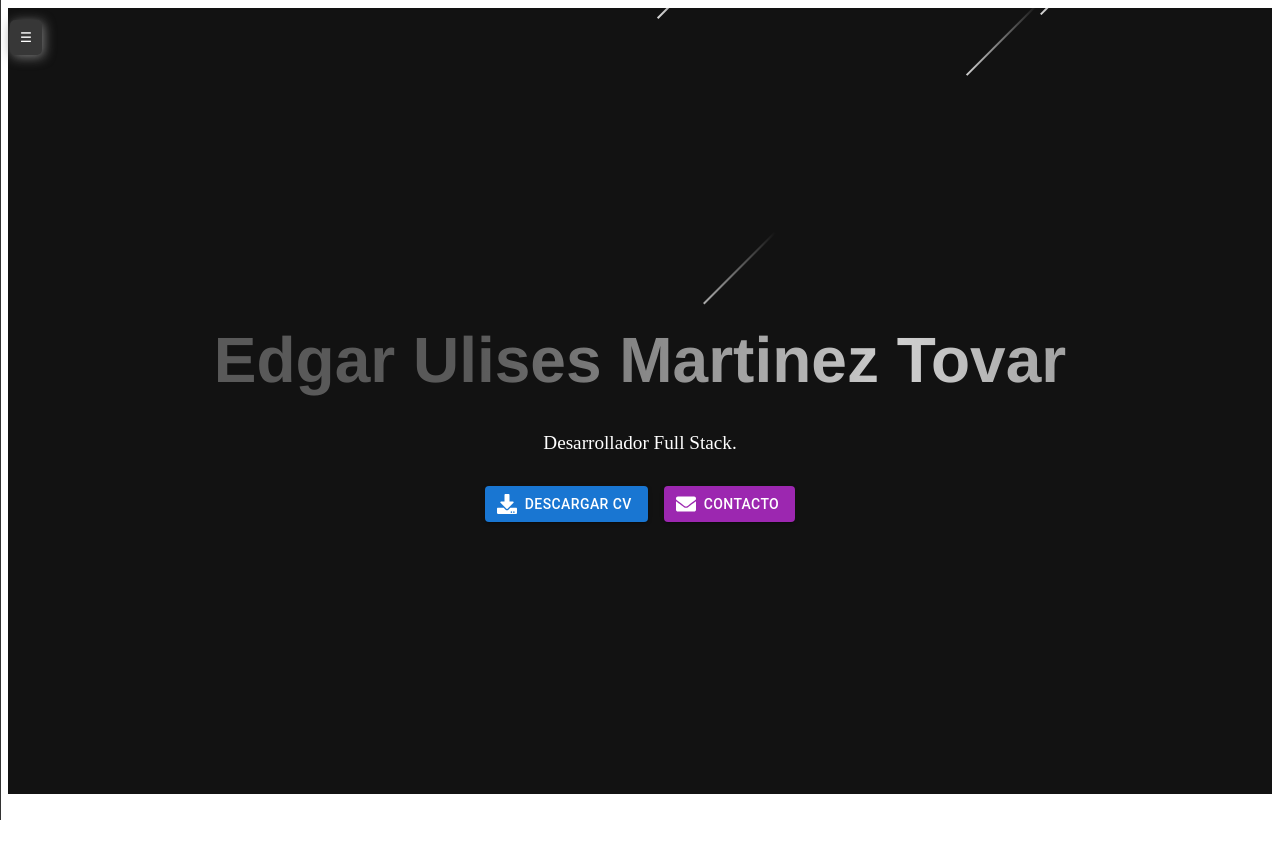
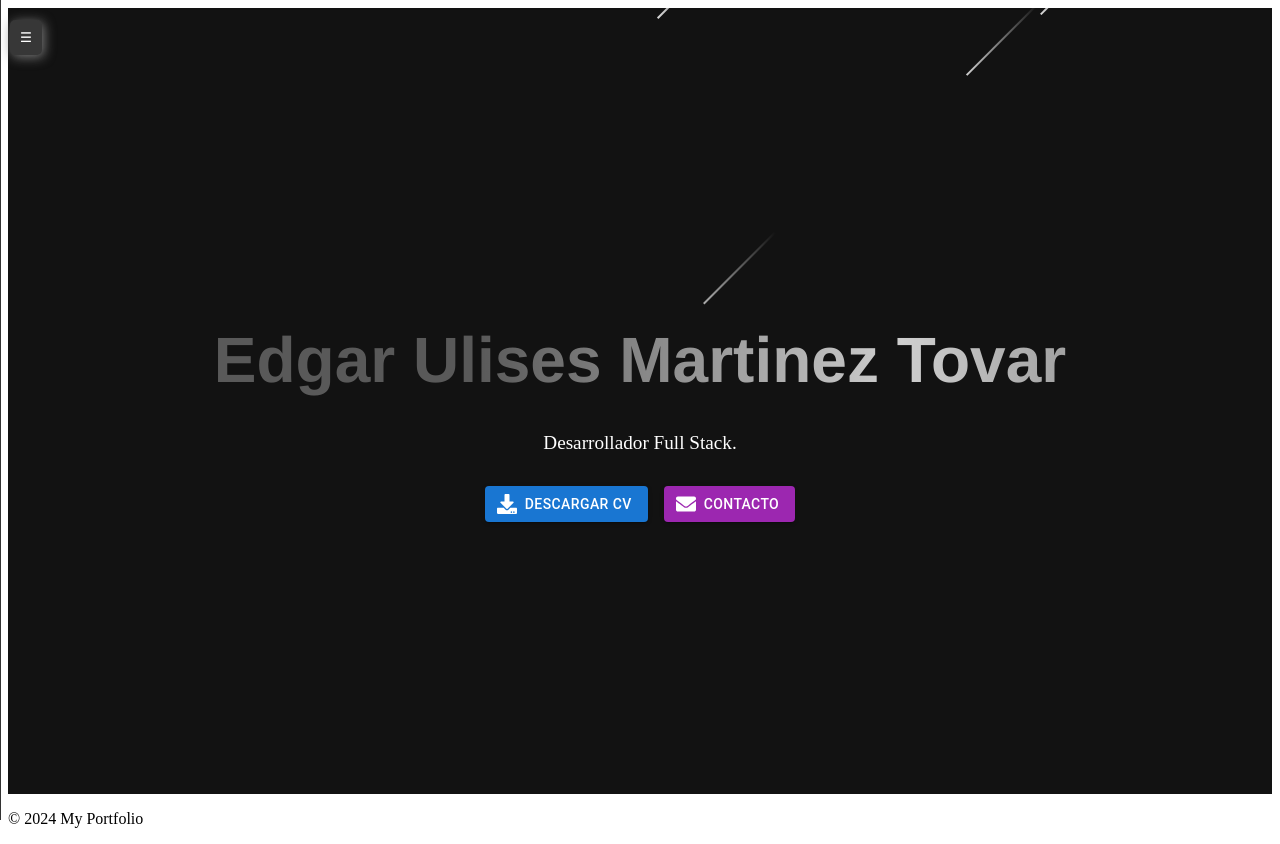
Before and after one commit to ThorgyOrb/Portafolio, a React (Create React App) app: page / in a window 1280 px wide. Before the commit the page ends 802 px from the top, so only its background shows below. Built offline with nearby package versions, Linux system fonts and the light colour scheme.

Commit message:
fix route

```diff
--- a/package.json
+++ b/package.json
@@ -25,7 +25,7 @@
     "test": "react-scripts test",
     "eject": "react-scripts eject",
     "predeploy": "npm run build",
-    "deploy": "gh-pages -d builld"
+    "deploy": "gh-pages -d build"
   },
   "eslintConfig": {
     "extends": [
@@ -48,5 +48,5 @@
   "devDependencies": {
     "gh-pages": "^6.1.1"
   },
-  "homepage": "hhttps://ThorgyOrb.github.io/Portafolio"
+  "homepage": "https://ThorgyOrb.github.io/Portafolio"
 }
--- a/src/App.jsx
+++ b/src/App.jsx
@@ -1,12 +1,13 @@
 import './App.css';
 import React from 'react';
-import { BrowserRouter as Router, Route, Routes } from 'react-router-dom';
+import { HashRouter as Router, Route, Routes } from 'react-router-dom';
 import Home from './pages/Home';
 import Projects from './pages/Projects';
 import Contact from './pages/Contact';
 import Header from './components/Header';
 import Footer from './components/Footer';
 import InvoicesControl from './pages/InvoicesControl';
+
 function App() {
   return (
     <Router>
@@ -15,8 +16,9 @@ function App() {
         <Route path="/" element={<Home />} />
         <Route path="/projects" element={<Projects />} />
         <Route path="/contact" element={<Contact />} />
-        <Route path="/invoicescontrol" element={<InvoicesControl/>} />
+        <Route path="/invoicescontrol" element={<InvoicesControl />} />
       </Routes>
+      <Footer />
     </Router>
   );
 }
```
